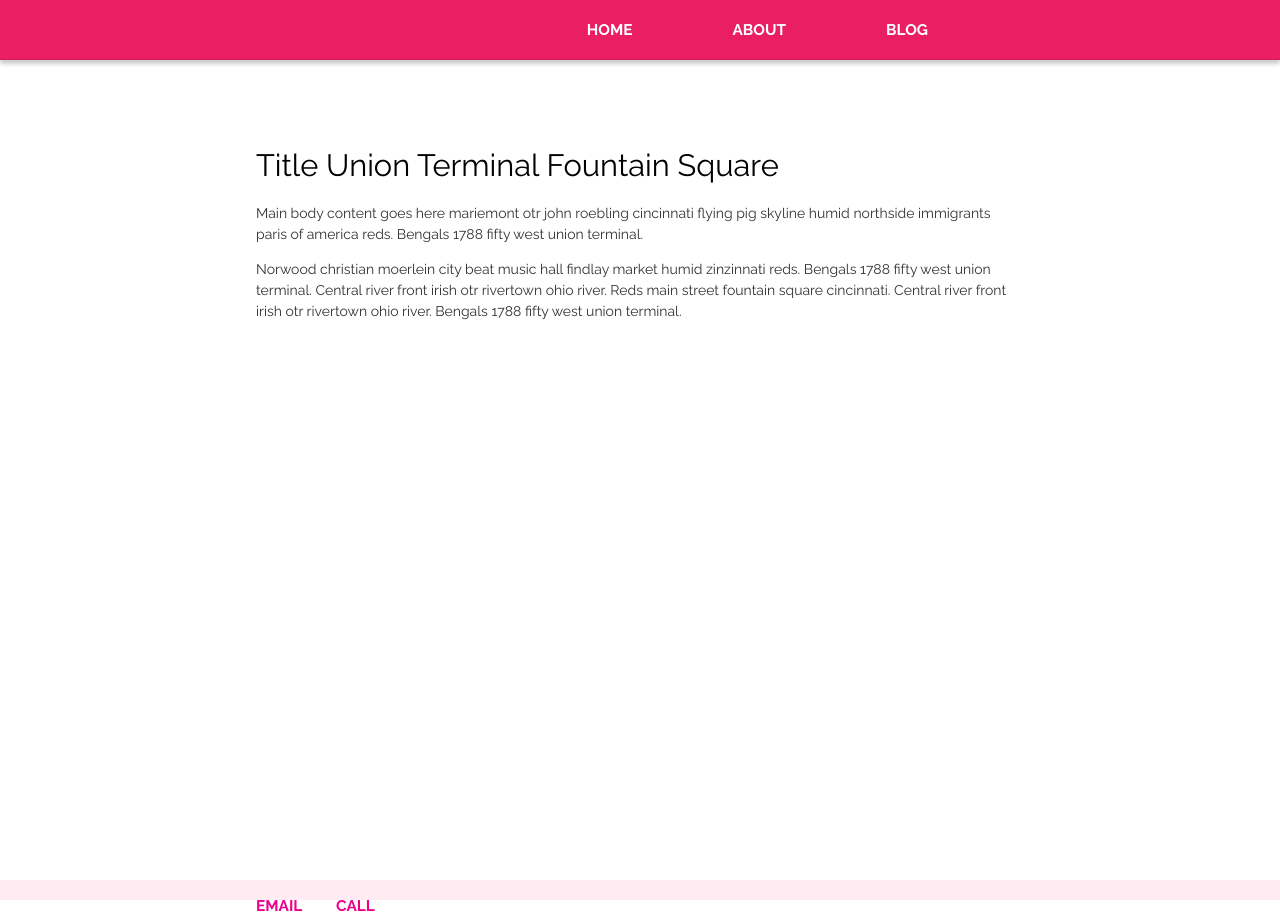
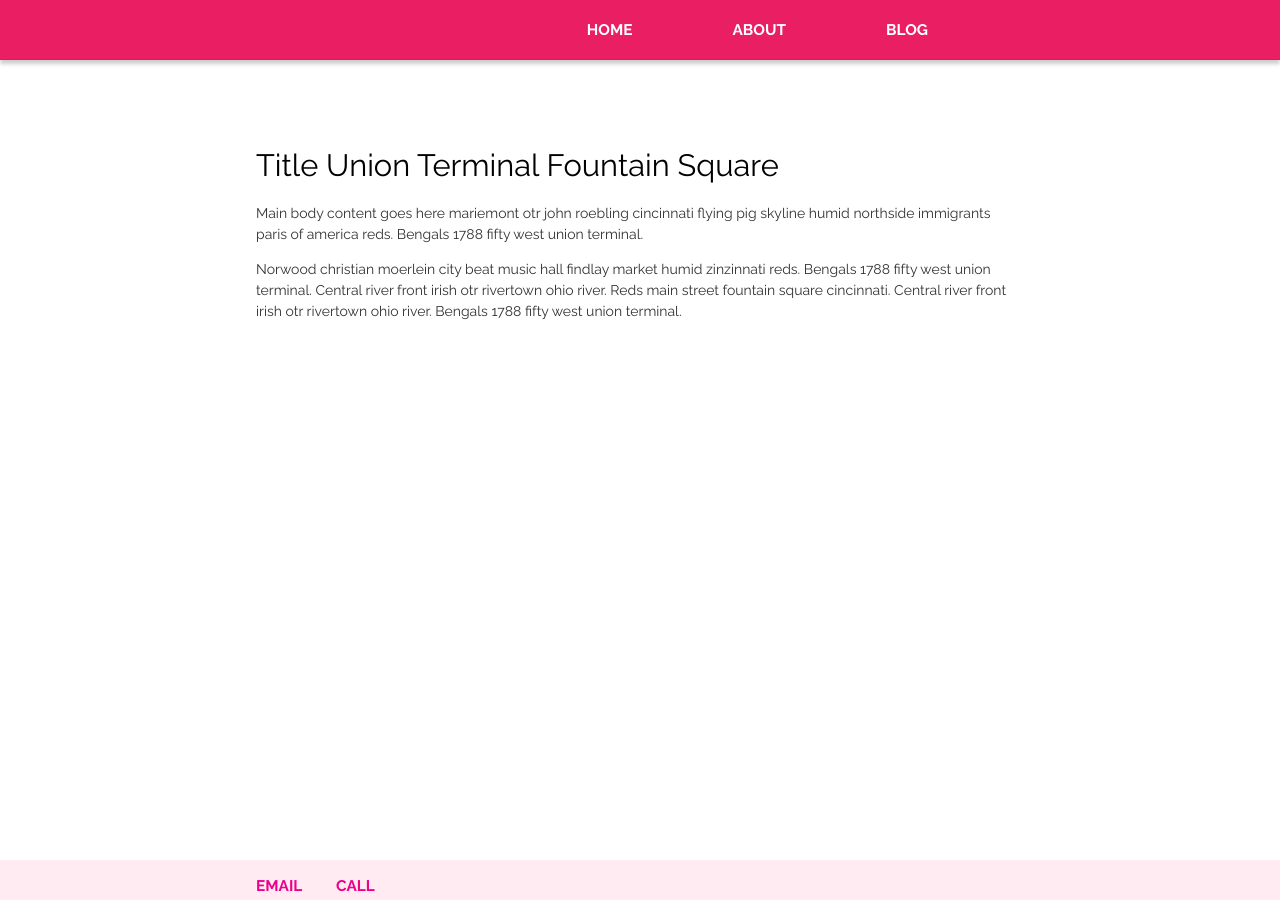
Before and after one commit to banbanbana/happybana.github.io, a Jekyll site: the page index.html, which Jekyll copies as it is, in a window 1280 px wide. Built offline with Jekyll 4.4.1, drawn with Linux system fonts in a browser that asks for light colours.

Commit message:
Update test.css

```diff
--- a/css/test.css
+++ b/css/test.css
@@ -679,7 +679,7 @@ main {
 
 footer {
 	bottom: 0;
-	height: .8em;
+	height: 40px;
 	width: 100%;
 	left: 0;
 	position: absolute;
```
